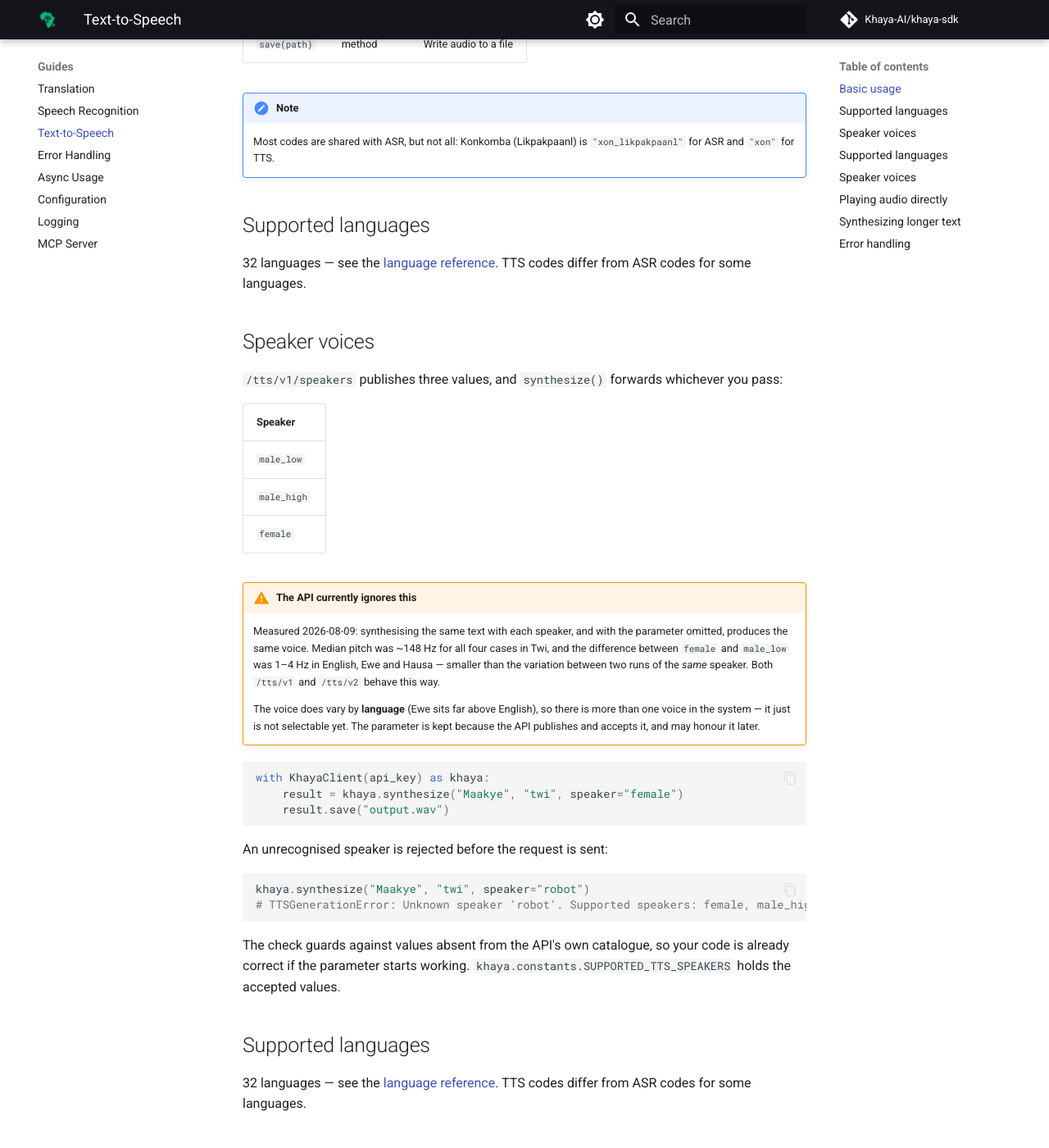
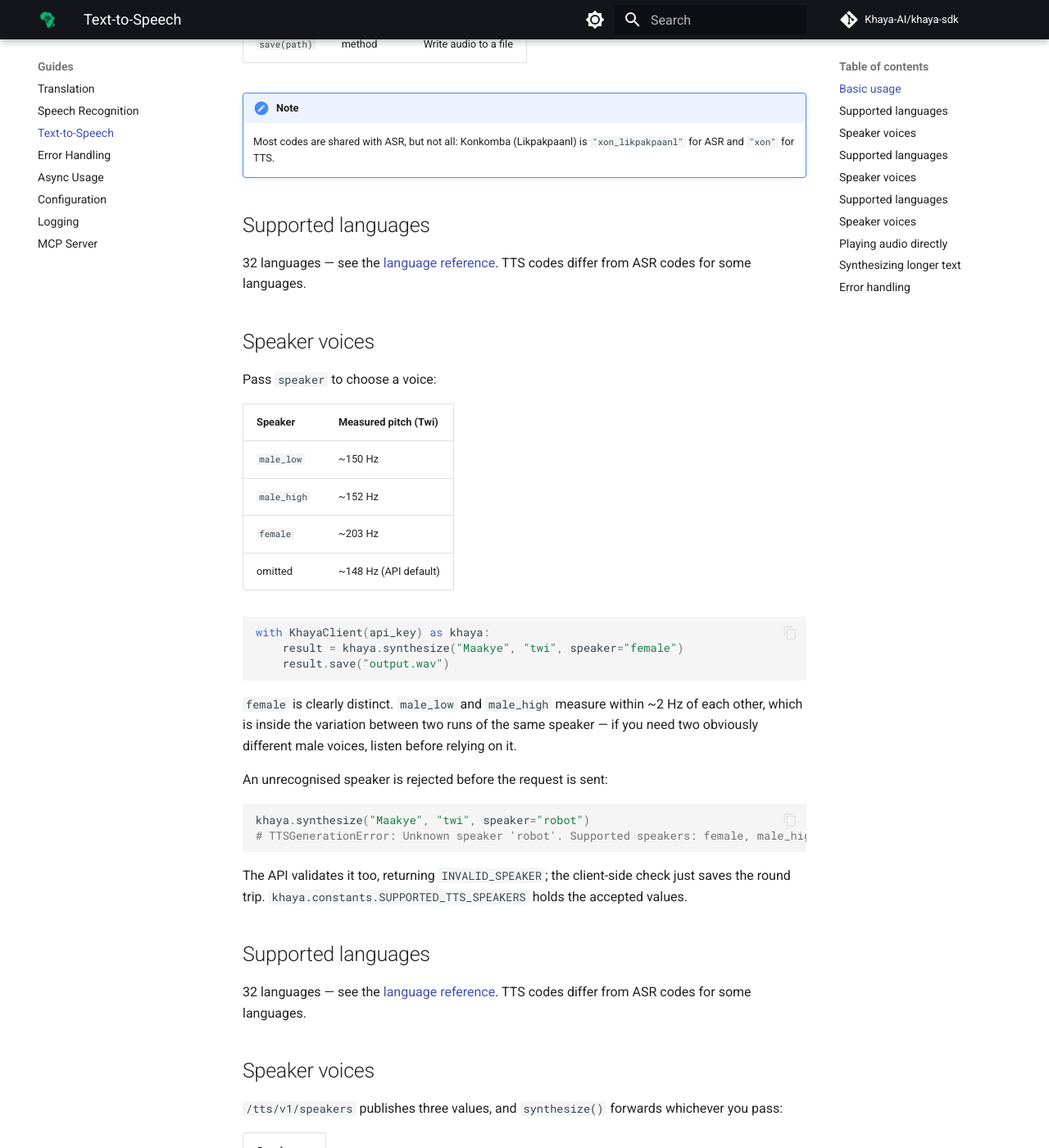
Before and after one commit to Khaya-AI/khaya-sdk, an MkDocs documentation site: the page built from docs/guides/tts.md, in a window 1280 px wide and 1400 px high, scrolled down 733 px. Shown: the whole window at 82% size. Built offline with MkDocs 1.6.1 and Material for MkDocs 9.7.7, drawn with Linux system fonts in a browser that asks for light colours; comment, search, counter and statistics services are not loaded.

Commit message:
fix: send the TTS speaker as speaker_id, the field the API reads
The wire field is speaker_id. The SDK sent speaker, which the API drops
silently — no error, no change of voice — so every call since the parameter
shipped in 0.2.0 used the default voice.

Confirmed acoustically: female now measures ~203 Hz against ~150 Hz for
male_low in Twi, where every value previously produced ~148 Hz.

Two things hid it. The API ignores unknown body fields rather than rejecting
them, so speaker='robot' returned 200. And our client-side validation meant
no request ever reached the API's own INVALID_SPEAKER check, which names the
field it validates. The new integration test asserts that check fires, so it
only passes if we send the key the API reads.

````diff
--- a/docs/guides/tts.md
+++ b/docs/guides/tts.md
@@ -31,6 +31,44 @@ with KhayaClient(api_key) as khaya:
 !!! note
     Most codes are shared with ASR, but not all: Konkomba (Likpakpaanl) is
     `"xon_likpakpaanl"` for ASR and `"xon"` for TTS.
+
+## Supported languages
+
+32 languages — see the [language reference](../languages.md#tts-languages).
+TTS codes differ from ASR codes for some languages.
+
+## Speaker voices
+
+Pass `speaker` to choose a voice:
+
+| Speaker | Measured pitch (Twi) |
+|---------|----------------------|
+| `male_low` | ~150 Hz |
+| `male_high` | ~152 Hz |
+| `female` | ~203 Hz |
+| omitted | ~148 Hz (API default) |
+
+```python
+with KhayaClient(api_key) as khaya:
+    result = khaya.synthesize("Maakye", "twi", speaker="female")
+    result.save("output.wav")
+```
+
+`female` is clearly distinct. `male_low` and `male_high` measure within ~2 Hz
+of each other, which is inside the variation between two runs of the same
+speaker — if you need two obviously different male voices, listen before
+relying on it.
+
+An unrecognised speaker is rejected before the request is sent:
+
+```python
+khaya.synthesize("Maakye", "twi", speaker="robot")
+# TTSGenerationError: Unknown speaker 'robot'. Supported speakers: female, male_high, male_low
+```
+
+The API validates it too, returning `INVALID_SPEAKER`; the client-side check
+just saves the round trip. `khaya.constants.SUPPORTED_TTS_SPEAKERS` holds the
+accepted values.
 
 ## Supported languages
 
````
Also changed, not shown: CHANGELOG.md (+13 -10 lines), 4 other files.
